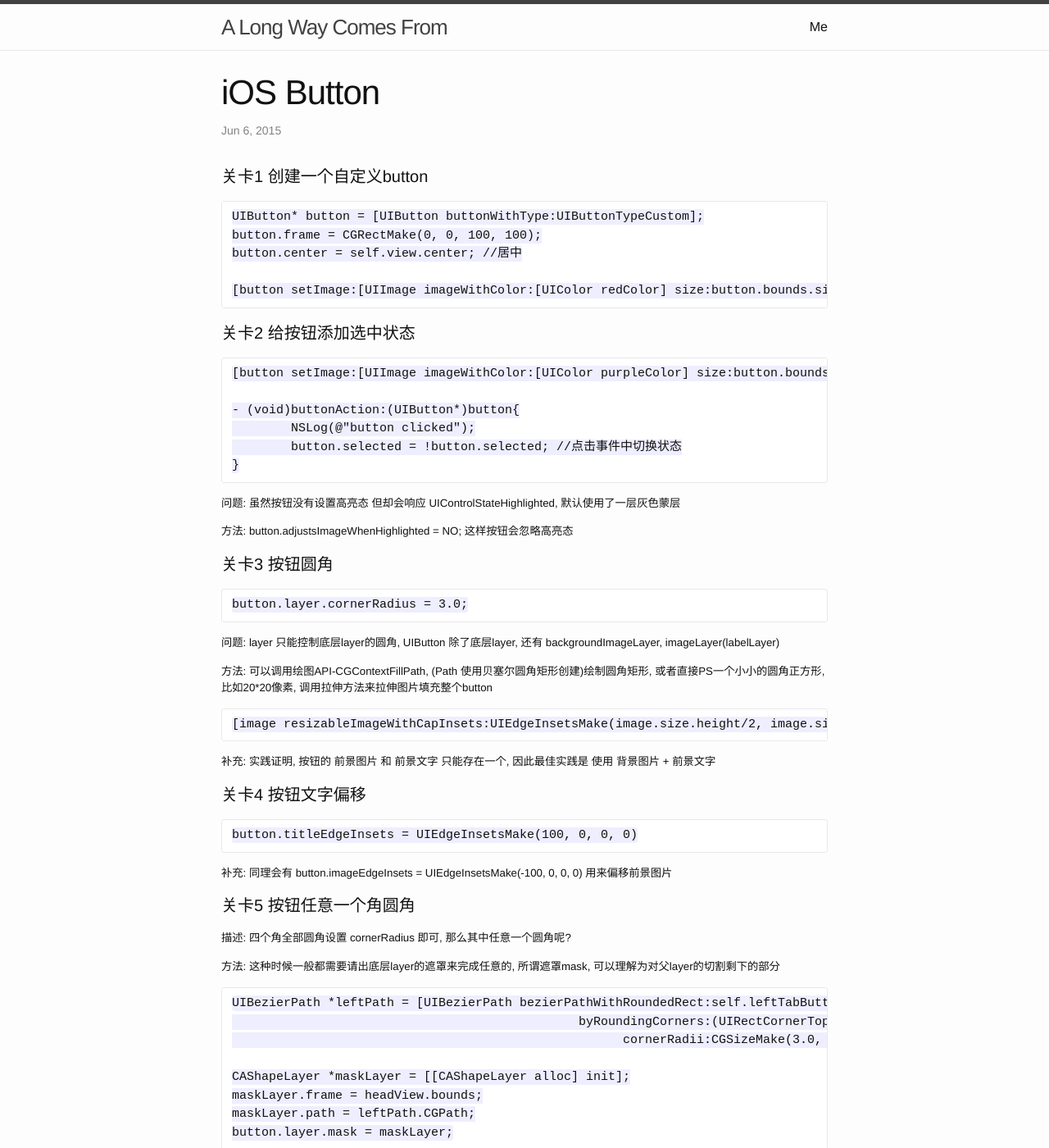
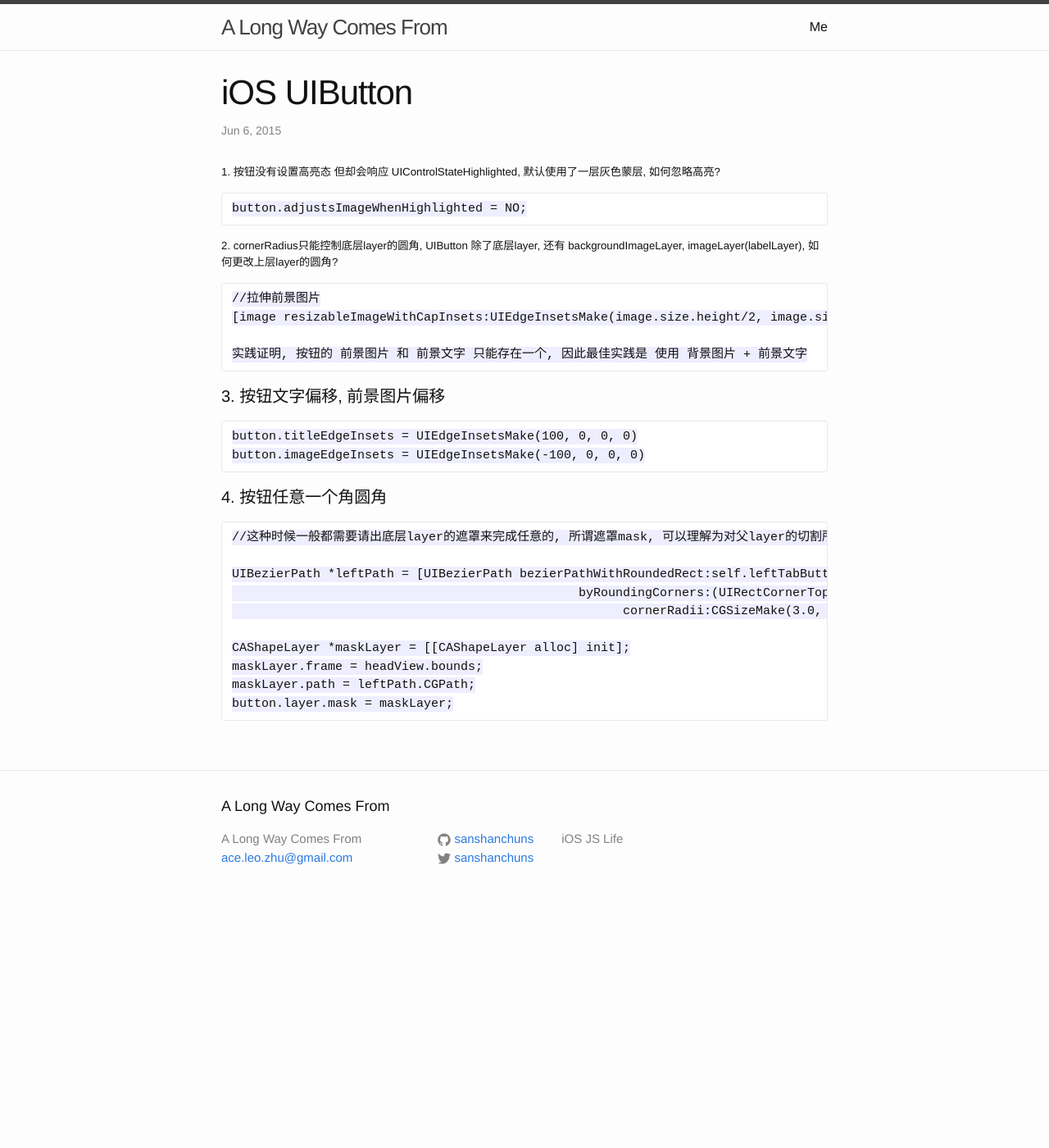
Before and after one commit to sanshanchuns/sanshanchuns.github.io, a Jekyll site: the page built from _posts/2015-06-06-iOS-button.markdown, in a window 1280 px wide and 1400 px high. Shown: the whole window at 82% size. Built offline with Jekyll 4.4.1, drawn with Linux system fonts in a browser that asks for light colours.

Commit message:
add post

```diff
--- a/_posts/2015-06-06-iOS-button.markdown
+++ b/_posts/2015-06-06-iOS-button.markdown
@@ -1,53 +1,28 @@
 ---
 layout: post
-title:  "iOS Button"
+title:  "iOS UIButton"
 date:   2015-06-06 12:42:26
 categories: jekyll update
 ---
+##### 1. 按钮没有设置高亮态 但却会响应 UIControlStateHighlighted, 默认使用了一层灰色蒙层, 如何忽略高亮?
 
-#### 关卡1 创建一个自定义button
+	button.adjustsImageWhenHighlighted = NO;
 
-	UIButton* button = [UIButton buttonWithType:UIButtonTypeCustom];
-	button.frame = CGRectMake(0, 0, 100, 100);
-	button.center = self.view.center; //居中
+##### 2. cornerRadius只能控制底层layer的圆角, UIButton 除了底层layer, 还有 backgroundImageLayer, imageLayer(labelLayer), 如何更改上层layer的圆角?
 
-	[button setImage:[UIImage imageWithColor:[UIColor redColor] size:button.bounds.size] forState:UIControlStateNormal]; //使用图片的颜色扩展来生成纯色的图片, 常态为红色
-
-#### 关卡2 给按钮添加选中状态
-
-	[button setImage:[UIImage imageWithColor:[UIColor purpleColor] size:button.bounds.size] forState:UIControlStateSelected]; //选中态为紫色
-
-	- (void)buttonAction:(UIButton*)button{
-    	NSLog(@"button clicked");
-    	button.selected = !button.selected; //点击事件中切换状态
-	}
-
-##### 问题: 虽然按钮没有设置高亮态 但却会响应 UIControlStateHighlighted, 默认使用了一层灰色蒙层
-
-##### 方法: button.adjustsImageWhenHighlighted = NO; 这样按钮会忽略高亮态
-
-#### 关卡3 按钮圆角
-
-	button.layer.cornerRadius = 3.0;
-
-##### 问题: layer 只能控制底层layer的圆角, UIButton 除了底层layer, 还有 backgroundImageLayer, imageLayer(labelLayer)
-
-##### 方法: 可以调用绘图API-CGContextFillPath, (Path 使用贝塞尔圆角矩形创建)绘制圆角矩形, 或者直接PS一个小小的圆角正方形, 比如20*20像素, 调用拉伸方法来拉伸图片填充整个button
-
+	//拉伸前景图片
 	[image resizableImageWithCapInsets:UIEdgeInsetsMake(image.size.height/2, image.size.width/2, image.size.height/2, image.size.width/2) resizingMode:UIImageResizingModeStretch]
 
-##### 补充: 实践证明, 按钮的 前景图片 和 前景文字 只能存在一个, 因此最佳实践是 使用 背景图片 + 前景文字
+	实践证明, 按钮的 前景图片 和 前景文字 只能存在一个, 因此最佳实践是 使用 背景图片 + 前景文字
 
-#### 关卡4 按钮文字偏移
+#### 3. 按钮文字偏移, 前景图片偏移
 
 	button.titleEdgeInsets = UIEdgeInsetsMake(100, 0, 0, 0)
+	button.imageEdgeInsets = UIEdgeInsetsMake(-100, 0, 0, 0)
 
-##### 补充: 同理会有 button.imageEdgeInsets = UIEdgeInsetsMake(-100, 0, 0, 0) 用来偏移前景图片
+#### 4. 按钮任意一个角圆角
 
-#### 关卡5 按钮任意一个角圆角
-
-##### 描述: 四个角全部圆角设置 cornerRadius 即可, 那么其中任意一个圆角呢?
-##### 方法: 这种时候一般都需要请出底层layer的遮罩来完成任意的, 所谓遮罩mask, 可以理解为对父layer的切割剩下的部分
+	//这种时候一般都需要请出底层layer的遮罩来完成任意的, 所谓遮罩mask, 可以理解为对父layer的切割所剩下的部分
 
 	UIBezierPath *leftPath = [UIBezierPath bezierPathWithRoundedRect:self.leftTabButton.bounds
                                                    byRoundingCorners:(UIRectCornerTopLeft | UIRectCornerBottomLeft)
--- a/_posts/2015-06-23-iOS-Animation.markdown
+++ b/_posts/2015-06-23-iOS-Animation.markdown
@@ -5,7 +5,7 @@ date:   2015-06-06 12:42:26
 categories: jekyll update
 ---
 
-UITabBarController - tab切换使用动画
+#### 1. UITabBarController - tab切换使用动画
 ----------------------------------
 Solution 1: transition from view (simple)
 
@@ -63,7 +63,7 @@ A more complex solution, but gives you more control of the animation. In this ex
                      }
                  }];
 
-UIButton - state 切换使用动画
+#### 2. UIButton - state 切换使用动画
 ------------------------------
     for (UIButton* btn in self.topButtons) {
         [UIView transitionWithView:btn
--- a/_posts/2015-06-25-git.markdown
+++ b/_posts/2015-06-25-git.markdown
@@ -5,7 +5,7 @@ date:   2015-06-25 12:42:26
 categories: jekyll update
 ---
 
-#1. 关于 .gitignore 文件
+#### 1. 关于 .gitignore 文件
 
 .gitignore
 
@@ -68,7 +68,7 @@ The problem is that .gitignore ignores just files that weren't tracked before (b
 	git rm --cached name_of_file  #删除缓存中已经追踪的文件, .gitignore 就会生效
 
 
-#2. 关于 .gitconfig 文件
+##### 2. 关于 .gitconfig 文件
 
 	[user]
 		name = your_name
@@ -95,7 +95,7 @@ The problem is that .gitignore ignores just files that weren't tracked before (b
 		default = matching
 
 
-#3. 关于 oh my zsh  - 好用的命令行终端
+##### 3. 关于 oh my zsh  - 好用的命令行终端
 
 	curl -L https://raw.github.com/robbyrussell/oh-my-zsh/master/tools/install.sh | sh
 
--- a/_posts/2015-06-25-xcode.markdown
+++ b/_posts/2015-06-25-xcode.markdown
@@ -5,7 +5,7 @@ date:   2015-06-25 12:42:26
 categories: jekyll update
 ---
 
-1. xcode 去警告
+#### 1. xcode 去警告
 
 	a. 代码部分去警告
 
@@ -28,11 +28,11 @@ categories: jekyll update
 	platform :ios, '7.0'
 	inhibit_all_warnings!
 
-2. xcode 插件
+#### 2. xcode 插件
 
 	http://alcatraz.io/
 
-3. xcode 一般警告处理
+#### 3. xcode 一般警告处理
 
 	ld: warning: directory not found for option '-L/Users/leo-imac/Documents/workspace/licaishi/licaishi1.0.0/licaishi/Vender/Openssl/lib'
 
--- a/_posts/2015-06-30-iOS-label.markdown
+++ b/_posts/2015-06-30-iOS-label.markdown
@@ -5,8 +5,7 @@ date:   2015-06-06 12:42:26
 categories: jekyll update
 ---
 
-1. 计算UILabel中文字的大小, 主要是高度
----
+#### 1. 计算UILabel中文字的大小, 主要是高度
 
 	CGSize size = [string sizeWithAttributes:@{NSFontAttributeName: [UIFont systemFontOfSize:17.0f]}];
 	CGSize adjustedSize = CGSizeMake(ceilf(size.width), ceilf(size.height));
```
Also changed, not shown: _posts/2015-06-30-iOS-Macro.markdown (added, +37 -0 lines).
